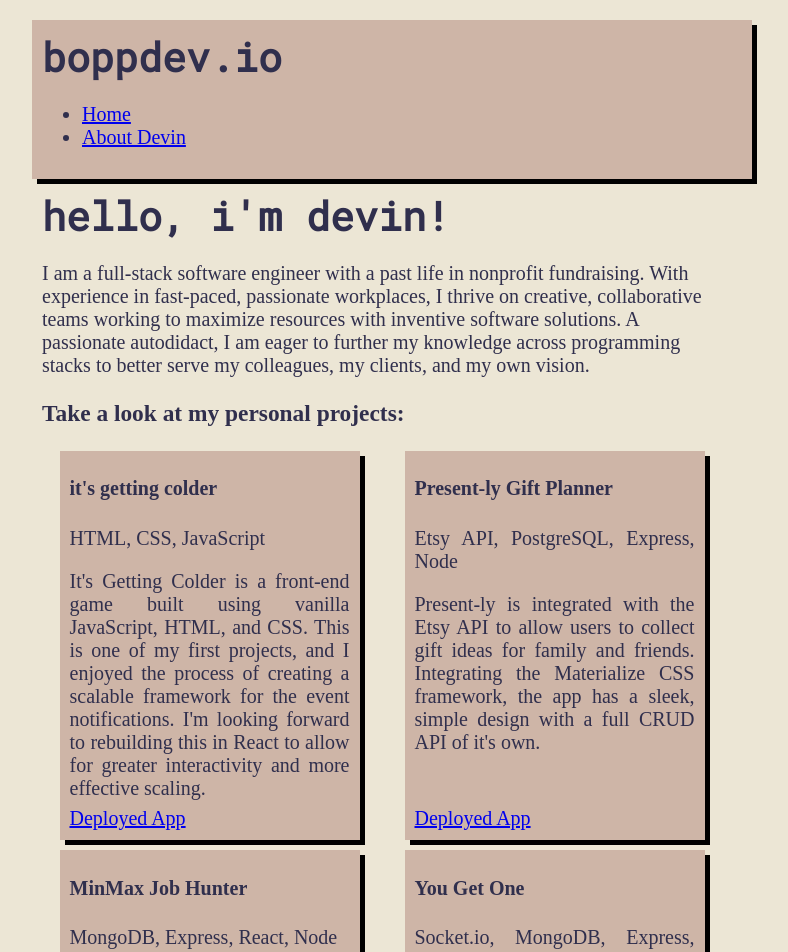
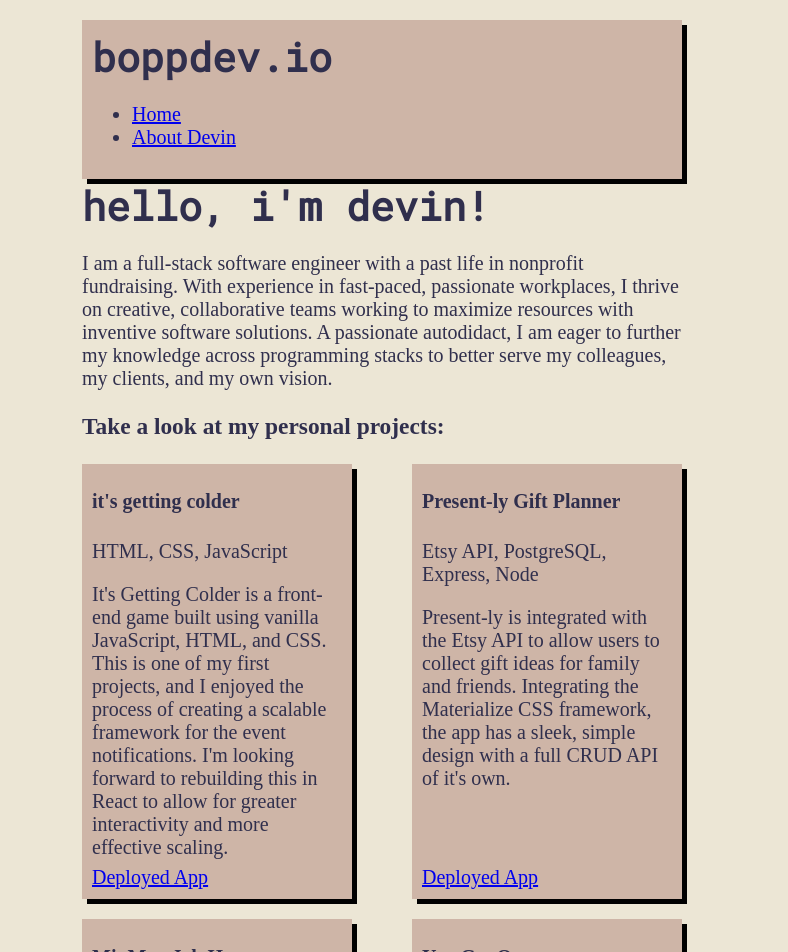
Before and after one commit to devinrbopp/personal-site, a React (Create React App) app: page / in a window 1280 px wide. Shown: the top 952 px of the page, without its empty margins (258-1046 px from the left). Built offline with nearby package versions, Linux system fonts and the light colour scheme.

Commit message:
fixed homepage styling

```diff
--- a/src/App.css
+++ b/src/App.css
@@ -2,9 +2,13 @@
 
 body {
   background: #ECE6D5;
+}
+
+.App {
+  background: #ECE6D5;
   color: #302F4D;
   margin: 20px auto;
-  max-width: 700px;
+  max-width: 600px;
   padding: 0;
   display: flex;
   flex-direction: column;
@@ -13,8 +17,9 @@ body {
 }
 
 .page-content {
-  margin: 10px;
+  margin: 0;
   flex-grow: 1;
+  width: 100%;
 }
 
 .shadow {
@@ -25,7 +30,7 @@ body {
 
 #header {
   background-color: #CEB5A7;
-  width: 100%;
+  /* width: 100%; */
   margin: 0;
   padding: 10px;
 }
@@ -33,7 +38,7 @@ body {
 /* FOOTER STYLING */
 #footer {
   background-color: #CEB5A7;
-  width: 100%;
+  /* width: 100%; */
   padding: 10px;
 }
 
@@ -44,16 +49,16 @@ h1 {
 
 #projects {
   display: flex;
-  justify-content: space-around;
-  gap: 10px;
+  justify-content: space-between;
+  gap: 20px;
   flex-wrap: wrap;
 }
 
 .project-card {
-  width: 280px;
+  width: 250px;
   padding: 0 10px;
   background: #CEB5A7;
-  text-align: justify
+  text-align: left
 }
 
 .project-description {
```
